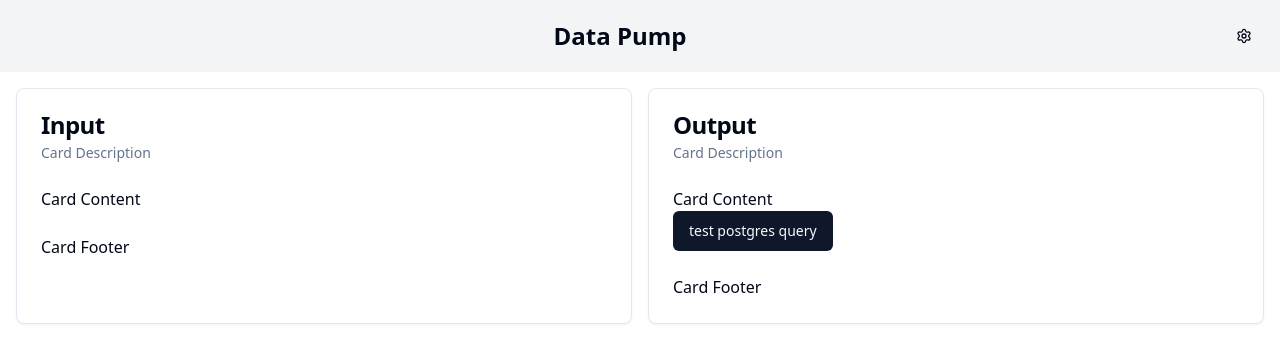
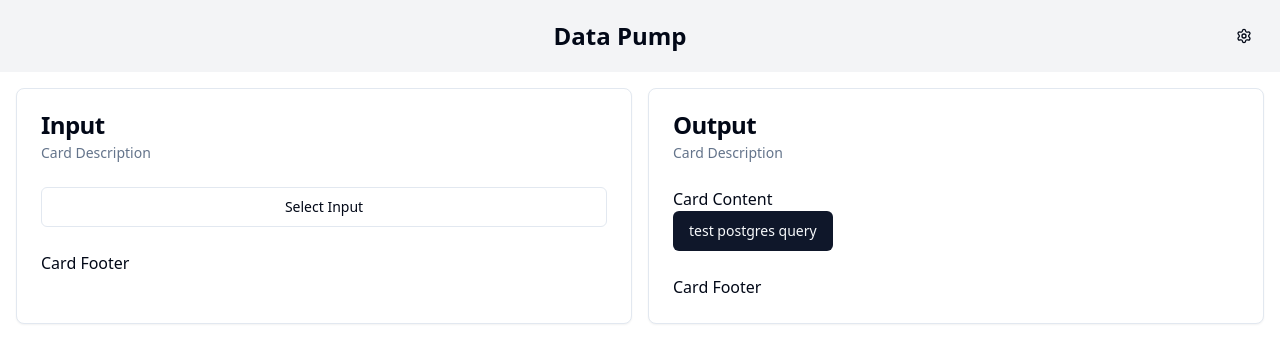
Before and after one commit to burggraf/datapump, a SvelteKit app: page / in a window 1280 px wide. Shown: the top 362 px of the page. Built offline with nearby package versions, Linux system fonts and the light colour scheme.

Commit message:
new UI WIP

```diff
--- a/src/routes/+page.svelte
+++ b/src/routes/+page.svelte
@@ -37,7 +37,7 @@
 			<Card.Description>Card Description</Card.Description>
 		</Card.Header>
 		<Card.Content>
-			<p>Card Content</p>
+			<Button class="w-full" variant="outline">Select Input</Button>
 		</Card.Content>
 		<Card.Footer>
 			<p>Card Footer</p>
```
